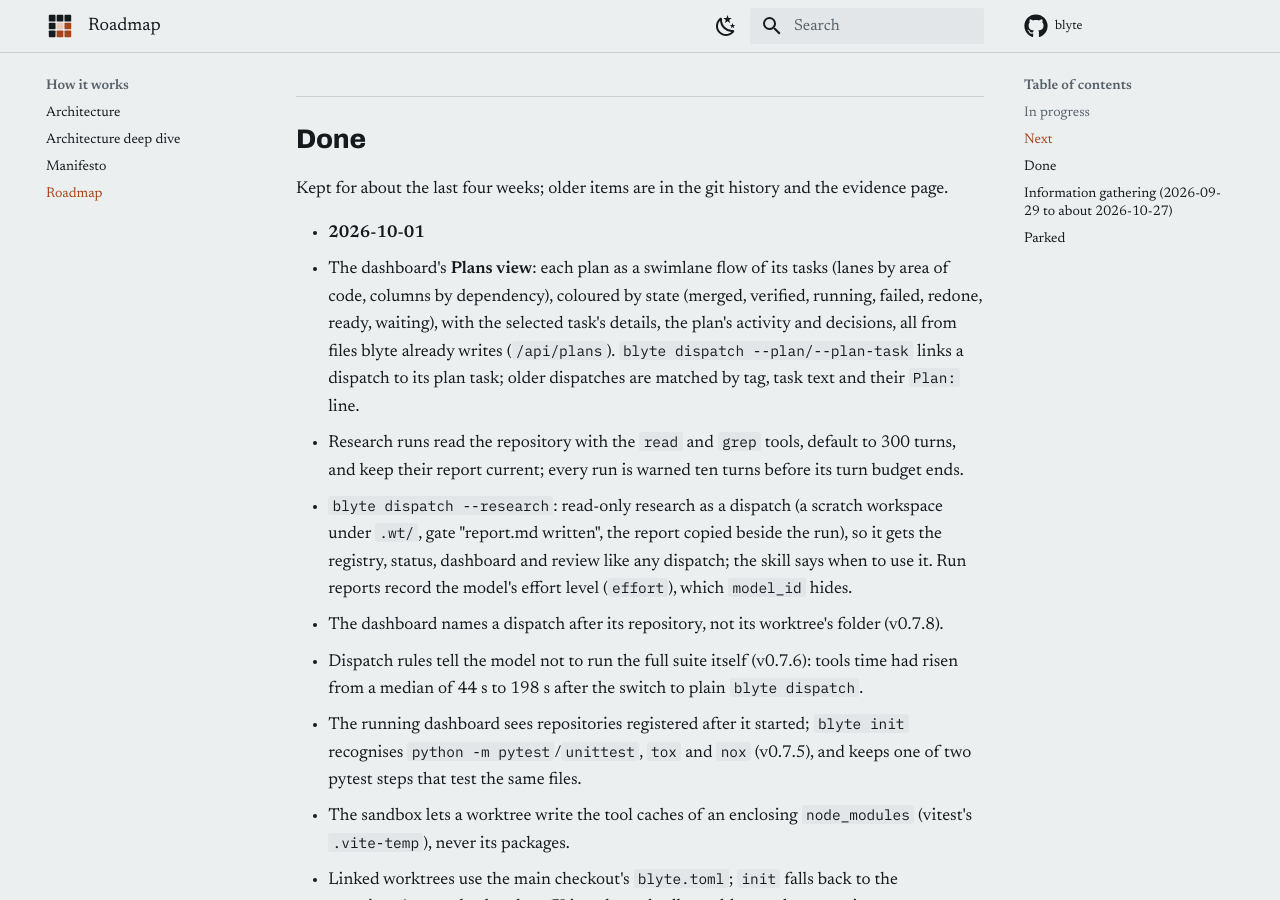
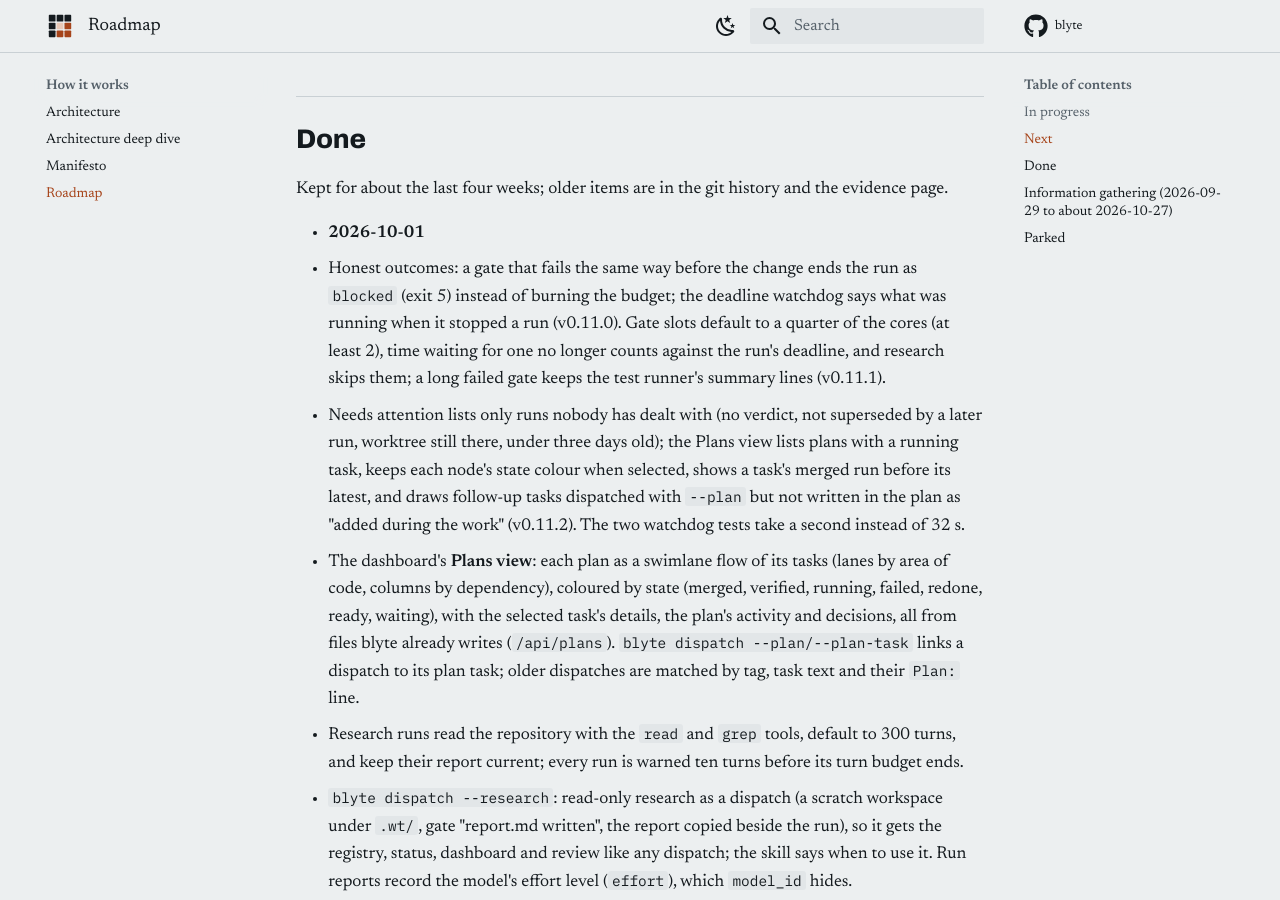
Before and after one commit to dnf0/blyte, an MkDocs documentation site: the page built from docs/roadmap.md, in a window 1280 px wide and 900 px high, scrolled down 981 px. Built offline with MkDocs 1.6.1 and Material for MkDocs 9.7.7, drawn with Linux system fonts in a browser that asks for light colours; comment, search, counter and statistics services are not loaded.

Commit message:
docs(roadmap): the 2026-10-01 releases
Co-Authored-By: Claude Opus 5.5 (1M context) <noreply@anthropic.com>

```diff
--- a/docs/roadmap.md
+++ b/docs/roadmap.md
@@ -28,6 +28,16 @@ Nothing at the moment; see Next.
 Kept for about the last four weeks; older items are in the git history and the evidence page.
 
 - **2026-10-01**
+  - Honest outcomes: a gate that fails the same way before the change ends the run as `blocked`
+    (exit 5) instead of burning the budget; the deadline watchdog says what was running when it
+    stopped a run (v0.11.0). Gate slots default to a quarter of the cores (at least 2), time
+    waiting for one no longer counts against the run's deadline, and research skips them; a long
+    failed gate keeps the test runner's summary lines (v0.11.1).
+  - Needs attention lists only runs nobody has dealt with (no verdict, not superseded by a later
+    run, worktree still there, under three days old); the Plans view lists plans with a running
+    task, keeps each node's state colour when selected, shows a task's merged run before its
+    latest, and draws follow-up tasks dispatched with `--plan` but not written in the plan as
+    "added during the work" (v0.11.2). The two watchdog tests take a second instead of 32 s.
   - The dashboard's **Plans view**: each plan as a swimlane flow of its tasks (lanes by area of code,
     columns by dependency), coloured by state (merged, verified, running, failed, redone, ready,
     waiting), with the selected task's details, the plan's activity and decisions, all from files
```
